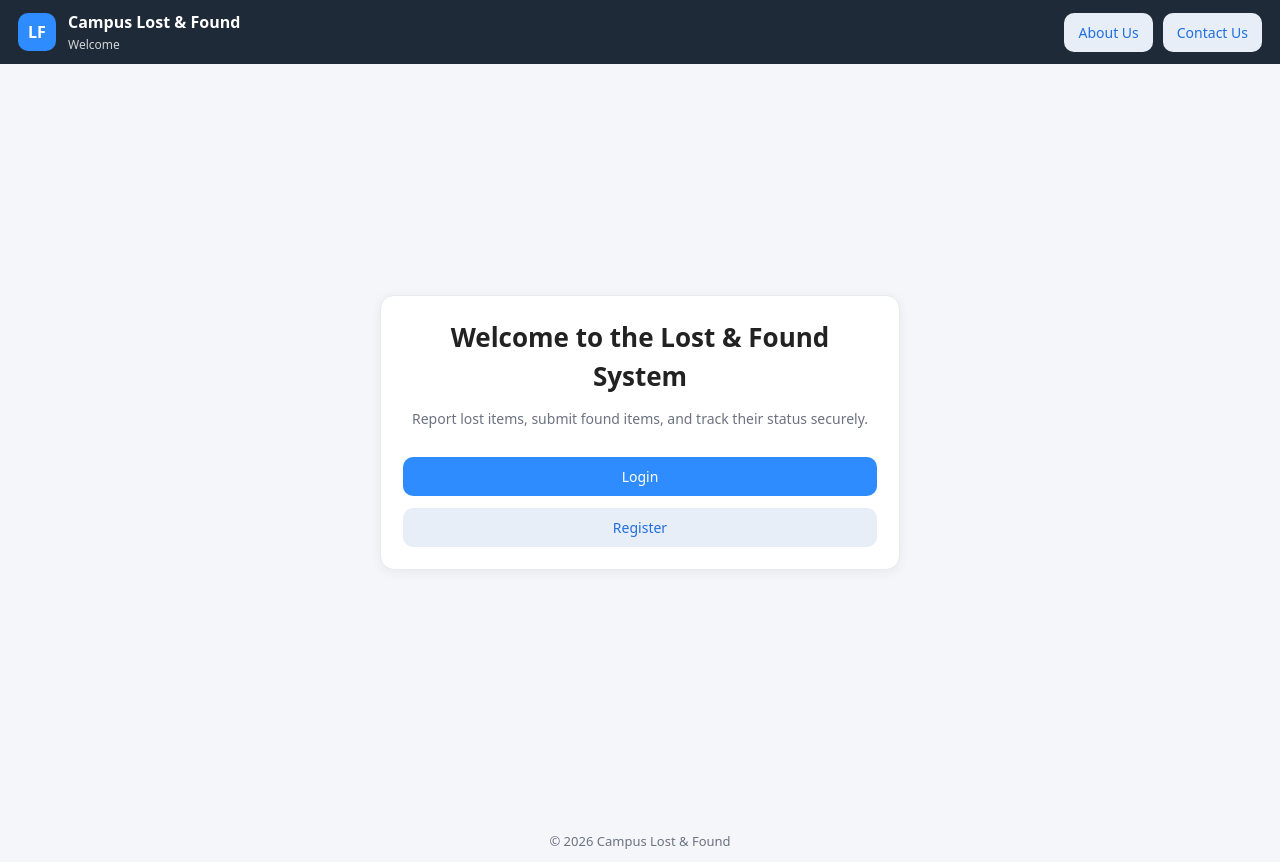
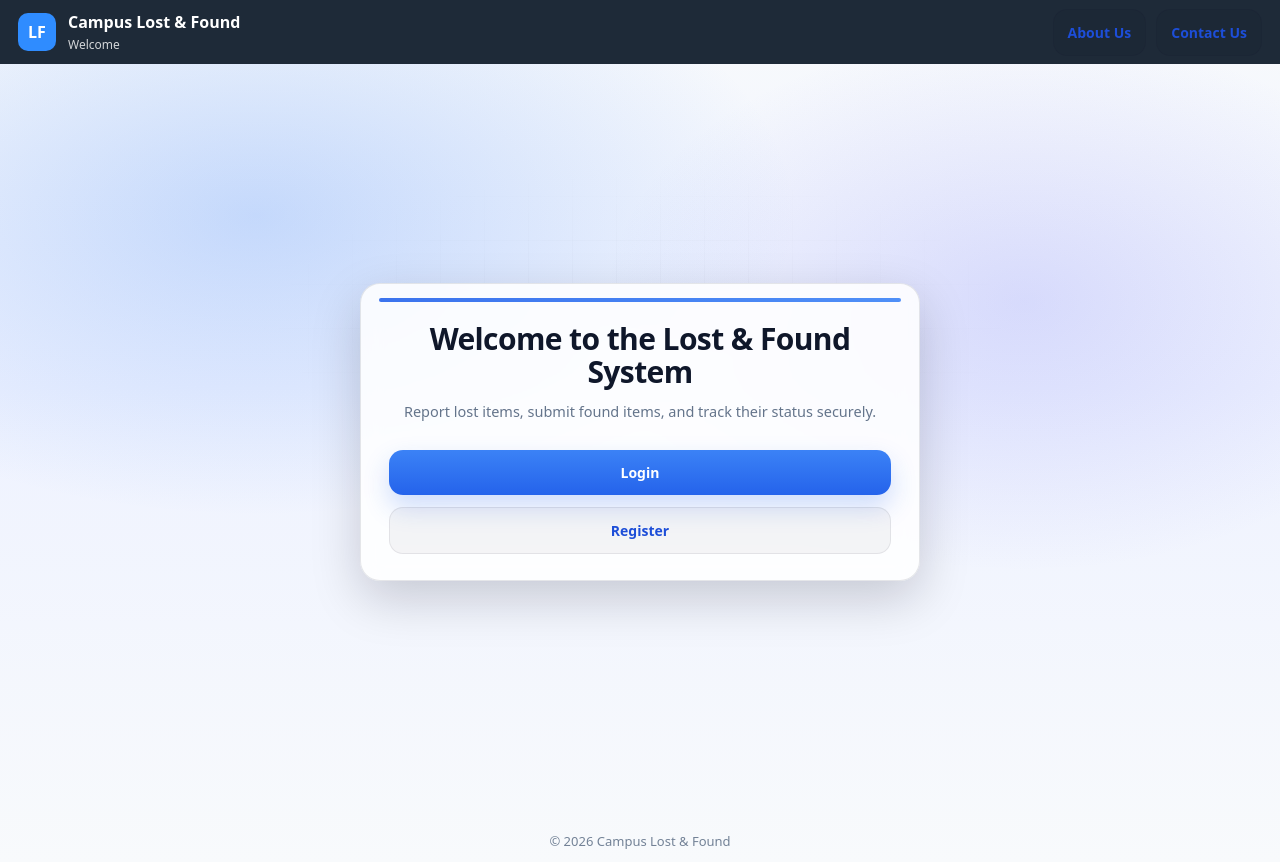
Before and after one commit to Kaito67486/campus-lost-found-Web-Technology-FA-, a website: page index.html in a window 1280 px wide. Drawn offline with Linux system fonts and the light colour scheme; no server answers.

Commit message:
Add index design

```diff
--- a/style.css
+++ b/style.css
@@ -797,3 +797,150 @@
   border-radius:50%;
   box-shadow:0 0 0 3px rgba(255,0,0,0.3);
 }
+
+/* =========================================================
+   Modern SaaS refresh (NON-NAV only)
+   Paste at the END of style.css
+   ========================================================= */
+
+:root{
+  --bg-0:#0b1220;
+  --bg-1:#0f1b32;
+  --card:#ffffff;
+  --text:#0f172a;
+  --muted:#64748b;
+  --border: rgba(15, 23, 42, 0.10);
+
+  --primary:#2563eb;
+  --primary-2:#3b82f6;
+
+  --ring: rgba(37, 99, 235, 0.25);
+  --shadow: 0 18px 50px rgba(2, 6, 23, 0.18);
+}
+
+/* Background (page) — excludes the nav by targeting body only */
+body{
+  background:
+    radial-gradient(900px 500px at 20% 25%, rgba(59,130,246,0.25), transparent 60%),
+    radial-gradient(700px 450px at 80% 35%, rgba(99,102,241,0.18), transparent 60%),
+    linear-gradient(180deg, #f8fafc 0%, #eef2ff 45%, #f8fafc 100%);
+  color: var(--text);
+}
+
+/* Centered auth layout */
+.auth{
+  min-height: calc(100vh - 64px);
+  padding: 48px 20px;
+  position: relative;
+}
+
+/* Subtle “grid” texture for SaaS feel */
+.auth::before{
+  content:"";
+  position:absolute;
+  inset:0;
+  pointer-events:none;
+  background-image:
+    linear-gradient(rgba(15,23,42,0.05) 1px, transparent 1px),
+    linear-gradient(90deg, rgba(15,23,42,0.05) 1px, transparent 1px);
+  background-size: 44px 44px;
+  mask-image: radial-gradient(closest-side at 50% 35%, black 0%, transparent 70%);
+  opacity: 0.45;
+}
+
+/* Card (modern SaaS) */
+.auth-card{
+  max-width: 560px;
+  border-radius: 20px;
+  border: 1px solid var(--border);
+  box-shadow: var(--shadow);
+  padding: 28px 28px 26px;
+  background: rgba(255,255,255,0.86);
+  backdrop-filter: blur(10px);
+  -webkit-backdrop-filter: blur(10px);
+  position: relative;
+}
+
+/* Tiny accent bar on top of the card */
+.auth-card::before{
+  content:"";
+  position:absolute;
+  left: 18px;
+  right: 18px;
+  top: 14px;
+  height: 4px;
+  border-radius: 999px;
+  background: linear-gradient(90deg, var(--primary), var(--primary-2));
+  opacity: 0.9;
+}
+
+/* Typography */
+.auth-title{
+  font-size: 30px;
+  letter-spacing: -0.02em;
+  line-height: 1.12;
+  margin-top: 10px;
+  margin-bottom: 10px;
+}
+
+.muted{
+  color: var(--muted);
+  font-size: 14.5px;
+}
+
+/* Buttons — consistent modern style */
+.btn{
+  border-radius: 14px;
+  padding: 12px 14px;
+  font-weight: 650;
+  transition: transform .12s ease, box-shadow .12s ease, filter .12s ease, background .12s ease;
+}
+
+.btn:focus{
+  outline: none;
+}
+
+.btn:focus-visible{
+  box-shadow: 0 0 0 5px var(--ring);
+}
+
+.btn-primary{
+  background: linear-gradient(180deg, var(--primary-2), var(--primary));
+  color: #fff;
+  box-shadow: 0 12px 26px rgba(37,99,235,0.22);
+}
+
+.btn-primary:hover{
+  filter: brightness(1.03);
+  transform: translateY(-1px);
+}
+
+.btn-ghost{
+  background: rgba(15, 23, 42, 0.04);
+  color: #1d4ed8;
+  border: 1px solid rgba(15, 23, 42, 0.08);
+}
+
+.btn-ghost:hover{
+  background: rgba(37, 99, 235, 0.06);
+  transform: translateY(-1px);
+}
+
+/* Footer fits the new look */
+.footer{
+  color: rgba(100,116,139,0.9);
+}
+
+/* Mobile polish */
+@media (max-width: 520px){
+  .auth{
+    padding: 34px 16px;
+  }
+  .auth-card{
+    padding: 22px 18px 20px;
+    border-radius: 18px;
+  }
+  .auth-title{
+    font-size: 26px;
+  }
+}
```
